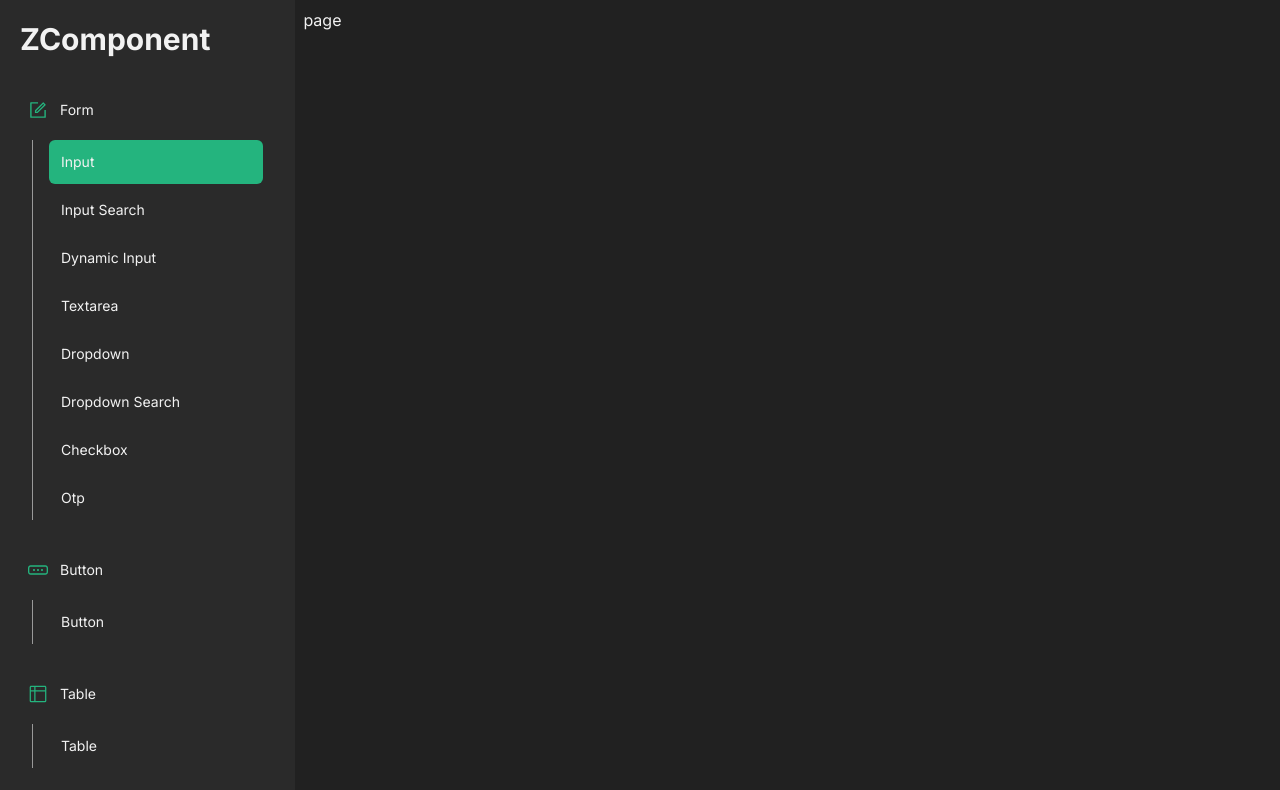
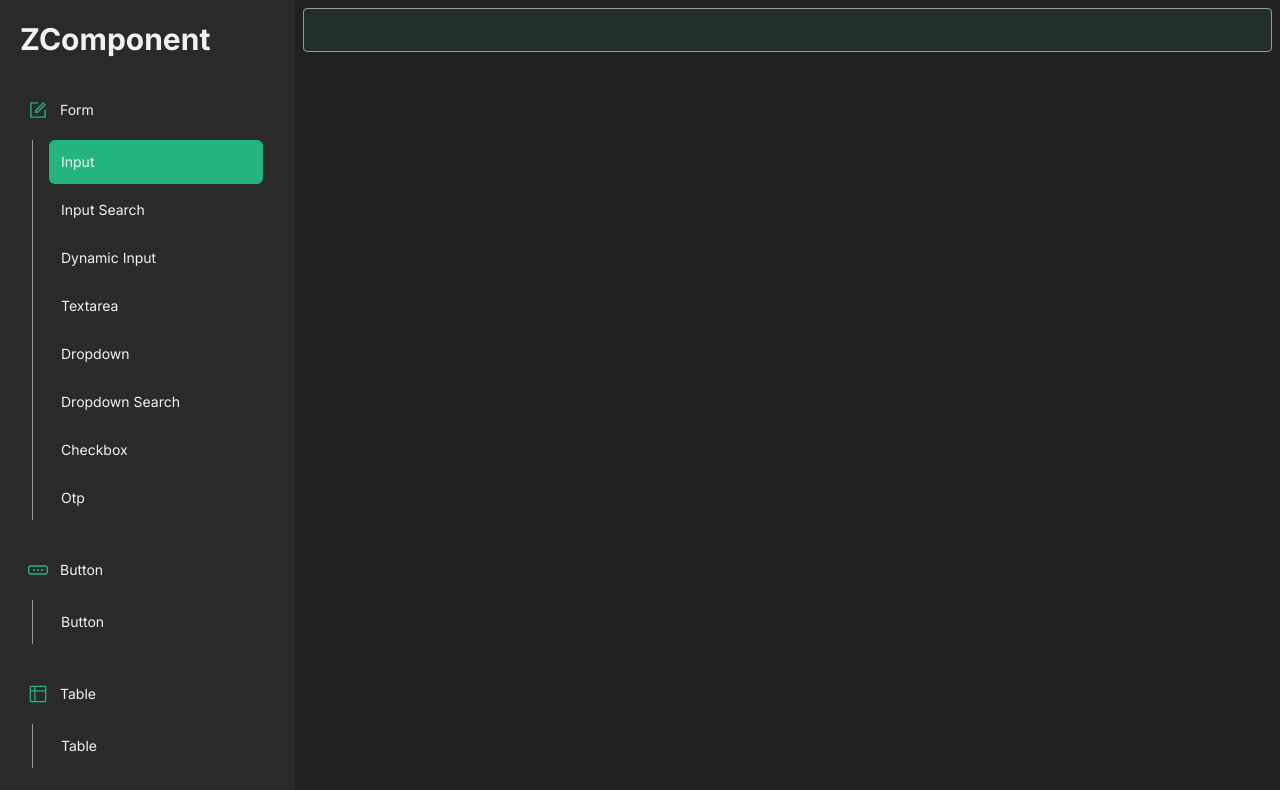
Before and after one commit to Zeddnyx/ZComponent, a Next.js app: page /form/input in a window 1280 px wide. Shown: the top 790 px of the page. Built offline with nearby package versions, Linux system fonts and the light colour scheme.

Commit message:
feat(input) wip(style input page)

```diff
--- a/app/(root)/form/input/page.tsx
+++ b/app/(root)/form/input/page.tsx
@@ -1,8 +1,9 @@
+import Input from "@/components/form/input";
 
- export default function Page() {
+export default function Page() {
   return (
     <div>
-      page
+      <Input />
     </div>
-  )
+  );
 }
--- a/app/globals.css
+++ b/app/globals.css
@@ -22,7 +22,7 @@
 }
 
 .custom-scrollbar::-webkit-scrollbar-track {
-  @apply bg-dark-500
+  @apply bg-dark-500;
 }
 
 .custom-scrollbar::-webkit-scrollbar-thumb {
@@ -31,7 +31,7 @@
 }
 
 .custom-scrollbar::-webkit-scrollbar-thumb:hover {
-  @apply bg-primary
+  @apply bg-primary;
 }
 
 @layer base {
@@ -85,29 +85,28 @@
     @apply text-[36px] leading-[44px];
   }
 
- /* Root Layout */
+  /* Root Layout */
   .root-layout {
     @apply flex h-16 items-center justify-between p-5 shadow-md sm:p-8 lg:hidden;
   }
-/* Mobile nav */
+
+  /* Mobile nav */
   .mobilenav-sheet {
-    @apply flex h-[calc(100vh-72px)] flex-col justify-between overflow-y-auto custom-scrollbar
+    @apply flex h-[calc(100vh-72px)] flex-col justify-between overflow-y-auto custom-scrollbar;
   }
 
   .mobilenav-sheet_close {
     @apply flex gap-3 items-center p-4 rounded-lg w-full max-w-60;
   }
 
-
   /* HOME */
   .home {
-    @apply no-scrollbar h-svh w-full overflow-y-scroll
+    @apply no-scrollbar h-svh w-full overflow-y-scroll;
   }
-
 
   /* SIDEBAR */
   .sidebar {
-    @apply sticky left-0 bottom-0 flex h-[calc(100vh-72px)] w-full overflow-y-auto custom-scrollbar custom-scrollbar flex-col justify-between pt-8 text-light sm:p-4
+    @apply sticky left-0 bottom-0 flex h-[calc(100vh-72px)] w-full overflow-y-auto custom-scrollbar custom-scrollbar flex-col justify-between pt-8 text-light sm:p-4;
   }
 
   .sidebar-logo {
@@ -121,4 +120,19 @@
   .sidebar-title {
     @apply text-14 font-normal text-light-200 max-lg:hidden;
   }
+
+  /* FORM */
+  /* FORM Input */
+  .input-label {
+    @apply block cursor-pointer pb-1.5 font-medium text-dark/70 rtl:text-right dark:text-light/70;
+  }
+
+  .input-logo {
+    @apply pl-1 absolute left-0 top-0 bottom-0 flex items-center text-xl ring-light-900;
+  }
+
+  .input {
+    @apply !h-11 w-full appearance-none rounded px-2 py-2 pl-3 text-14 text-light bg-primary/10  border-[0.5px] border-dark-900;
+    @apply focus:outline-none  focus:border-primary placeholder:text-dark-900 focus:border-[0.5px] md:h-12 lg:px-5 xl:h-[50px];
+  }
 }
--- /dev/null
+++ b/components/form/input/index.tsx
@@ -0,0 +1,17 @@
+"use client";
+
+import Input from "@/components/ui/form/Input";
+import { useState } from "react";
+
+export default function Index() {
+  const [form, setForm] = useState({
+    name: "",
+  });
+
+  const handleChange = (event: React.ChangeEvent<HTMLInputElement>) => {
+    const { name, value } = event.target;
+    setForm({ ...form, [name]: value });
+  };
+
+  return <Input name="name" value={form.name} onChange={handleChange} />;
+}
--- /dev/null
+++ b/components/ui/form/Input.tsx
@@ -0,0 +1,55 @@
+"use client";
+import { forwardRef } from "react";
+import { cn } from "@/lib/utils";
+
+const Input = forwardRef<HTMLInputElement, InputProps>(
+  (
+    {
+      label,
+      error,
+      type = "text",
+      className,
+      isLoading = false,
+      onChange,
+      inputClassName,
+      logo,
+      disabled,
+      ...props
+    },
+    ref,
+  ) => {
+    return (
+      <div className={`${className} red-900 relative`}>
+        <label className="block text-13px">
+          {label && <span className="input-label">{label}</span>}
+          <span className="flex relative">
+            <span className="input-logo">{logo && logo}</span>
+            <input
+              type={type}
+              ref={ref}
+              {...props}
+              onChange={onChange}
+              className={cn(`input  ${inputClassName}`, {
+                "opacity-50 cursor-not-allowed": disabled,
+                "!pl-7": logo,
+              })}
+              style={{ border: error && "1px solid #E11D48" }}
+              disabled={disabled}
+            />
+          </span>
+        </label>
+        {isLoading && (
+          <span className="block pt-2 text-xs text-tertiary">loading...</span>
+        )}
+        {error && (
+          <span role="alert" className="block pt-2 text-xs text-danger">
+            {error}
+          </span>
+        )}
+      </div>
+    );
+  },
+);
+
+Input.displayName = "Input";
+export default Input;
```
Also changed, not shown: types/index.ts (+20 -6 lines).
